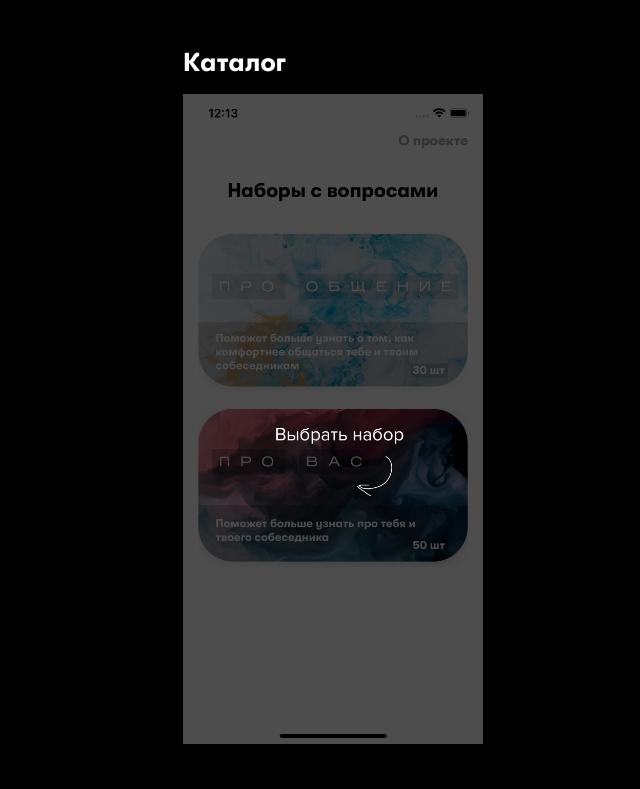
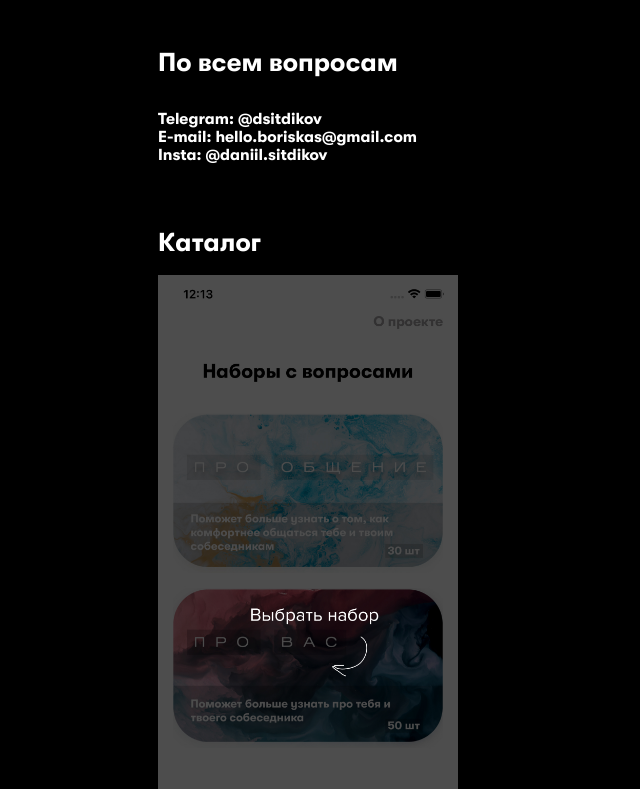
Before and after one commit to Danilqa/replica-podcast, a plain HTML site: page support.html in a window 1280 px wide. Shown: the top 789 px of the page, without its empty margins (332-972 px from the left). Drawn offline with Linux system fonts and the light colour scheme.

Commit message:
added paragraph

```diff
--- a/styles.css
+++ b/styles.css
@@ -54,6 +54,11 @@ html {
     font-size: 26px;
     font-weight: 700;
     margin-top: 48px;
+    color: #fff;
+}
+
+.paragraph {
+    font-family: 'GT Walsheim Pro', sans-serif;
     color: #fff;
 }
 
@@ -187,8 +192,9 @@ html {
 
 .info__column {
     display: flex;
+    min-width: 300px;
     flex-direction: column;
-    margin-left: 50px;
+    color: #fff;
 }
 
 @media (max-width: 768px) {
--- a/how-to-use-app.html
+++ b/support.html
@@ -16,6 +16,14 @@
 <body>
 <div class='info'>
     <div class='info__column'>
+        <h1 class='name'>По всем вопросам</h1>
+        <p class='paragraph'>
+        Telegram: @dsitdikov <br/>
+        E-mail: hello.boriskas@gmail.com <br/>
+        Insta: @daniil.sitdikov <br/>
+        </p>
+    </div>
+    <div class='info__column'>
         <h1 class='name'>Каталог</h1>
         <img src='assets/images/screens/pic-1.jpg' width='300'/>
     </div>
```
